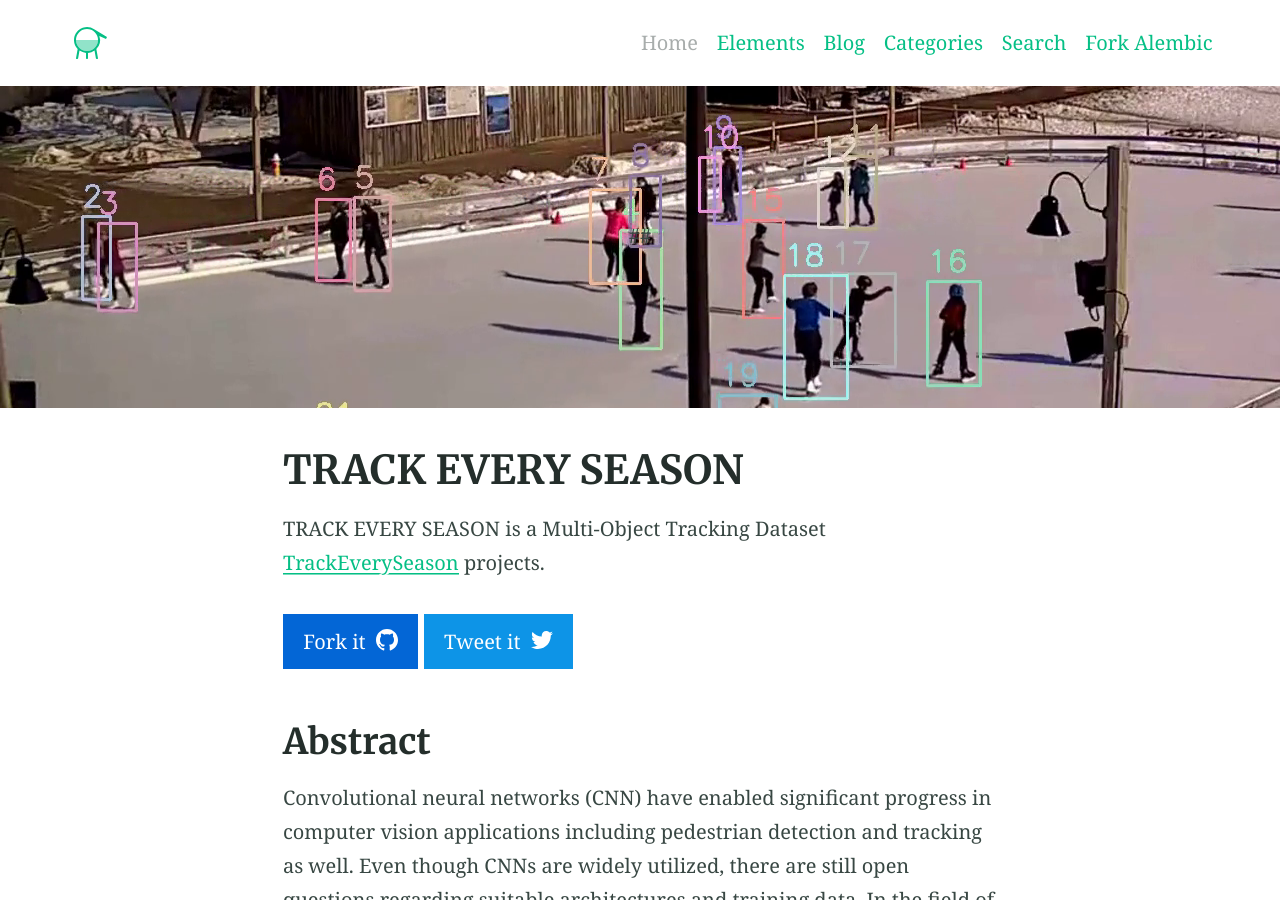
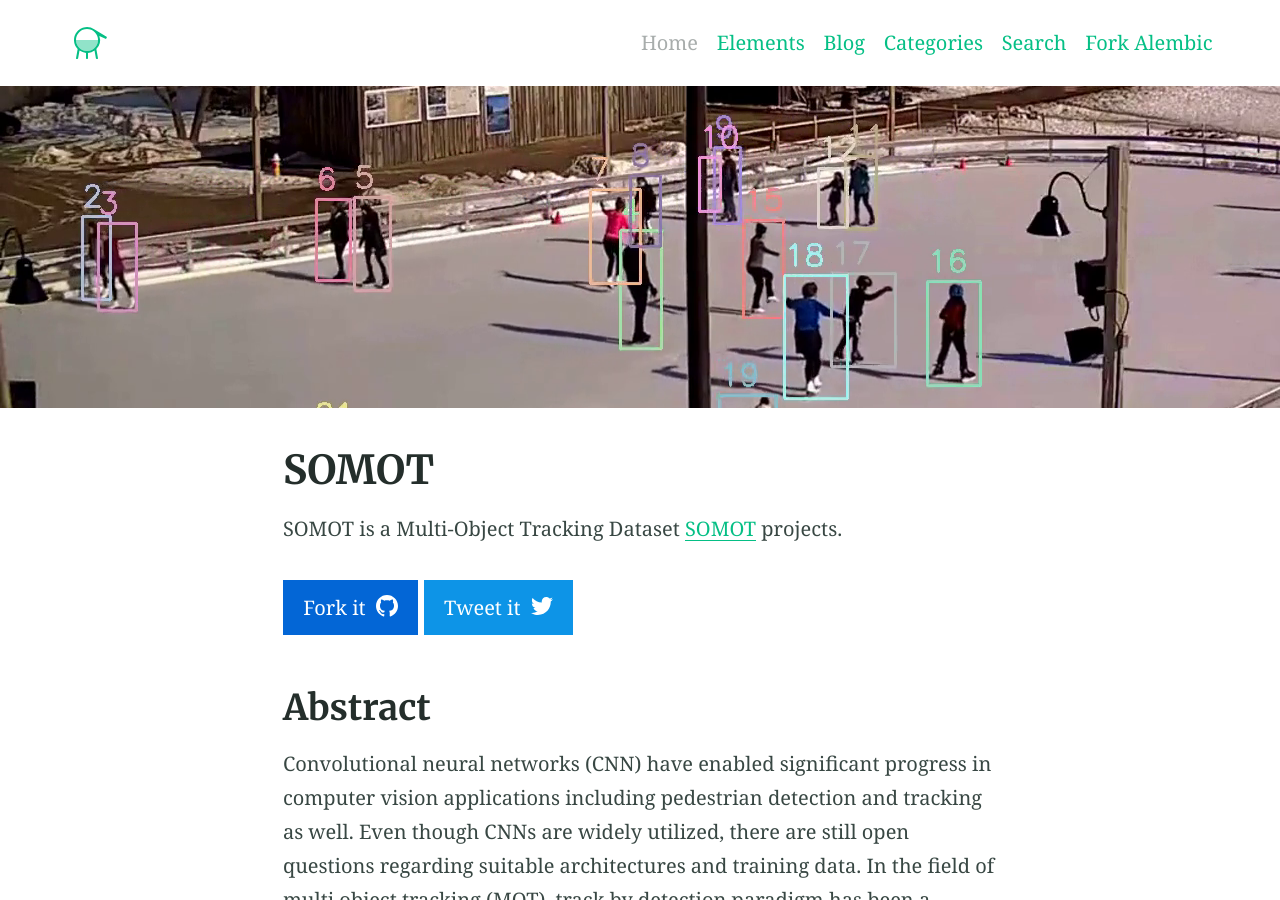
Before and after one commit to youonlytrackonce/youonlytrackonce.github.io, a Jekyll site: the page built from index.md, in a window 1280 px wide and 900 px high. Built offline with Jekyll 4.4.1, drawn with Linux system fonts in a browser that asks for light colours; some of the changed text lies outside the part shown.

Commit message:
TrackEverySeason->SOMOT

```diff
--- a/index.md
+++ b/index.md
@@ -1,20 +1,18 @@
 ---
-title: TRACK EVERY SEASON
-feature_text: |
-  ##
+title: SOMOT
 
 feature_image: "/assets/cam2_anno.png"
-excerpt: "Alembic is a starting point for [Jekyll](https://jekyllrb.com/) projects. Rather than starting from scratch, this boilerplate is designed to get the ball rolling immediately. Install it, configure it, tweak it, push it."
+
 ---
 
-TRACK EVERY SEASON is a Multi-Object Tracking Dataset [TrackEverySeason](https://github.com/youonlytrackonce) projects.
+SOMOT is a Multi-Object Tracking Dataset [SOMOT](https://github.com/youonlytrackonce) projects.
 
 {% include button.html text="Fork it" icon="github" link="https://github.com/youonlytrackonce" color="#0366d6" %} {% include button.html text="Tweet it" icon="twitter" link="https://twitter.com/" color="#0d94e7" %}
 
 
 ## Abstract
 
-Convolutional neural networks (CNN) have enabled significant progress in computer vision applications including pedestrian detection and tracking as well. Even though CNNs are widely utilized, there are still open questions regarding suitable architectures and training data. In the field of multi object tracking (MOT), track by detection paradigm has been a common approach due to the success of one-shot object detectors in the last years. In this study we focus on in-depth analyses of well performing four multi-object trackers to observe the weak and strong sides for real-world applications such as surveillance. For this purpose as well as contribute the literature, we introduce \textit{TrackEverySeason}, a new set of multi person tracking data with annotated short video shots captured from static cameras located on poles with 6-8 meter height positioned for city surveillance. This provides a more focused and specified benchmarking of MOT for outdoor surveillance compared to public MOT datasets which are mostly dedicated to autonomous driving problem and their view angle is on waistline except MOT20\cite{mot20} and PETS\cite{PETS2009} datasets. Moreover, static camera configuration also enables to conduct experiments on background modelling techniques.
+Convolutional neural networks (CNN) have enabled significant progress in computer vision applications including pedestrian detection and tracking as well. Even though CNNs are widely utilized, there are still open questions regarding suitable architectures and training data. In the field of multi object tracking (MOT), track by detection paradigm has been a common approach due to the success of one-shot object detectors in the last years. In this study we focus on in-depth analyses of well performing four multi-object trackers to observe the weak and strong sides for real-world applications such as surveillance. For this purpose as well as contribute the literature, we introduce \textit{SOMOT}, a new set of multi person tracking data with annotated short video shots captured from static cameras located on poles with 6-8 meter height positioned for city surveillance. This provides a more focused and specified benchmarking of MOT for outdoor surveillance compared to public MOT datasets which are mostly dedicated to autonomous driving problem and their view angle is on waistline except MOT20\cite{mot20} and PETS\cite{PETS2009} datasets. Moreover, static camera configuration also enables to conduct experiments on background modelling techniques.
 
 
 
```
